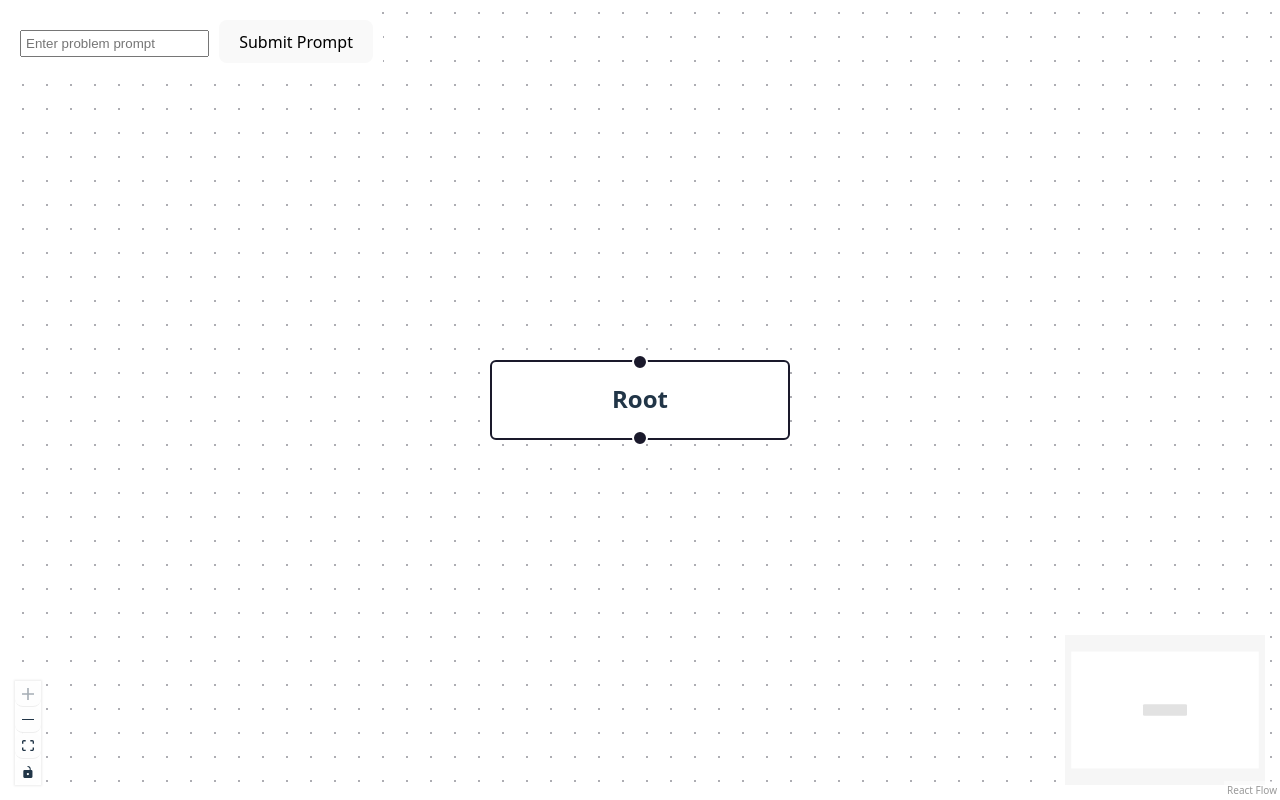
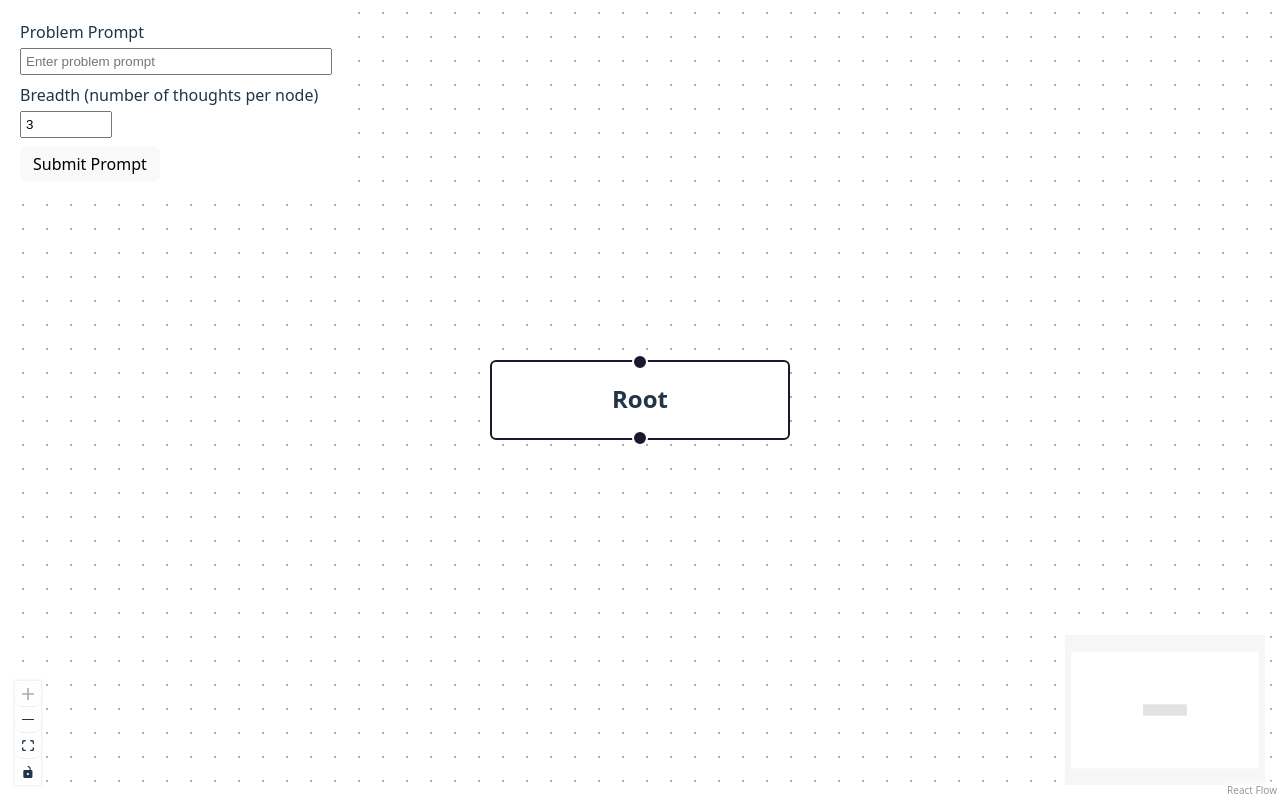
Before and after one commit to ajs808/ToTUI, a React (Vite) app in the folder frontend/: page / in a window 1280 px wide. Built offline with nearby package versions, Linux system fonts and the light colour scheme.

Commit message:
add breadth setting

```diff
--- a/frontend/src/App.jsx
+++ b/frontend/src/App.jsx
@@ -15,10 +15,10 @@ let idCounter = 3;
 const getId = () => `${idCounter++}`;
 
 // Mock generation function for thought expansion
-const mockGenerateThoughts = (parentLabel) => {
-  return [1, 2, 3].map(i => ({
-    label: `${parentLabel}.${i}`,
-    thought: `Thought generated from ${parentLabel} - option ${i}`,
+const mockGenerateThoughts = (parentLabel, breadth) => {
+  return Array.from({ length: breadth }, (_, i) => ({
+    label: `${parentLabel}.${i + 1}`,
+    thought: `Thought generated from ${parentLabel} - option ${i + 1}`,
   }));
 };
 
@@ -41,6 +41,7 @@ export default function App() {
   ]);
   const [edges, setEdges, onEdgesChange] = useEdgesState([]);
   const [prompt, setPrompt] = useState('');
+  const [breadth, setBreadth] = useState(3);
 
   const onConnect = useCallback(
     (params) => setEdges((eds) => addEdge(params, eds)),
@@ -49,16 +50,17 @@ export default function App() {
 
   const expandNode = (parentNode) => {
     const parentId = parentNode.id;
-    const children = mockEvaluateThoughts(mockGenerateThoughts(parentNode.data.label));
+    const children = mockEvaluateThoughts(mockGenerateThoughts(parentNode.data.label, breadth));
     const yOffset = 150;
-    const xOffset = -150;
+    const spacing = 150;
+    const totalWidth = (children.length - 1) * spacing;
 
     const newNodes = children.map((child, idx) => {
       const id = getId();
       return {
         id,
         position: {
-          x: parentNode.position.x + xOffset + idx * 150,
+          x: parentNode.position.x - totalWidth / 2 + idx * spacing,
           y: parentNode.position.y + yOffset,
         },
         data: {
@@ -90,14 +92,30 @@ export default function App() {
   return (
     <div style={{ width: '100vw', height: '100vh' }}>
       <div style={{ padding: '10px', position: 'absolute', zIndex: 10, background: 'white', borderRadius: '8px', left: 10, top: 10 }}>
+        <div style={{ marginBottom: '8px' }}>
+          <label style={{ display: 'block', marginBottom: '4px' }}>Problem Prompt</label>
           <input
             type="text"
             value={prompt}
             onChange={(e) => setPrompt(e.target.value)}
             placeholder="Enter problem prompt"
-          style={{ marginRight: '10px', padding: '4px' }}
+            style={{ width: '300px', padding: '4px' }}
           />
-        <button onClick={handlePromptSubmit}>Submit Prompt</button>
+        </div>
+        <div style={{ marginBottom: '8px' }}>
+          <label style={{ display: 'block', marginBottom: '4px' }}>Breadth (number of thoughts per node)</label>
+          <input
+            type="number"
+            min="1"
+            value={breadth}
+            onChange={(e) => setBreadth(parseInt(e.target.value) || 1)}
+            placeholder="Breadth"
+            style={{ width: '80px', padding: '4px' }}
+          />
+        </div>
+        <div>
+          <button onClick={handlePromptSubmit} style={{ padding: '6px 12px' }}>Submit Prompt</button>
+        </div>
       </div>
 
       <ReactFlow
```
Lines whose indentation alone changed are shown as unchanged.
